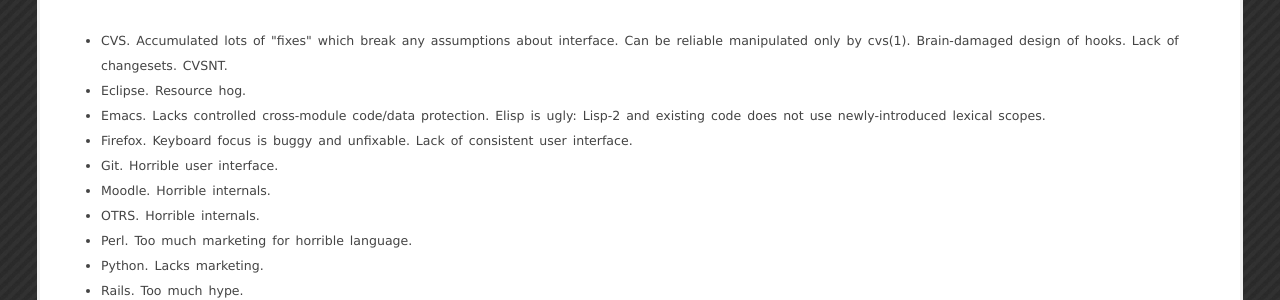
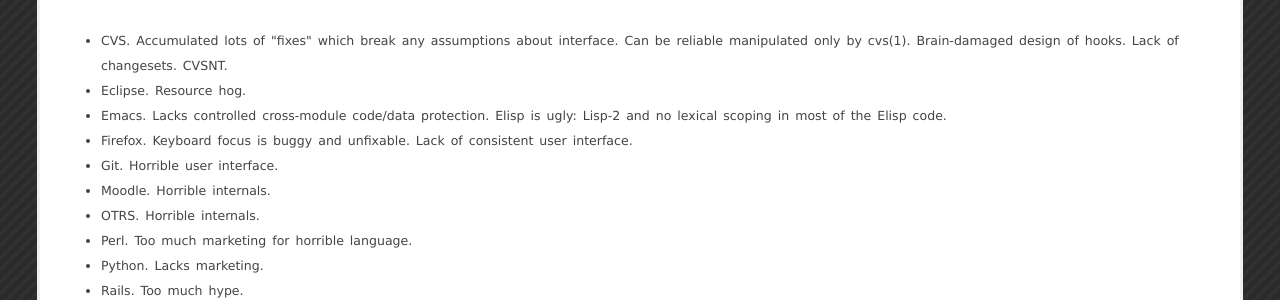
Before and after one commit to dottedmag/dottedmag.net, a Jekyll site: the page built from unsatisfying/index.html, in a window 1280 px wide. Shown: the part 266-566 px from the top of the page. Built offline with Jekyll 4.4.1, drawn with Linux system fonts in a browser that asks for light colours; Markdown is read by kramdown in place of the engine named in the settings.

Commit message:
Lexical scoping in Elisp

```diff
--- a/unsatisfying/index.html
+++ b/unsatisfying/index.html
@@ -15,7 +15,7 @@
   hooks. Lack of changesets. CVSNT.</li>
   <li>Eclipse. Resource hog.</li>
   <li>Emacs. Lacks controlled cross-module code/data protection. Elisp is ugly:
-  Lisp-2 and existing code does not use newly-introduced lexical scopes.</li>
+  Lisp-2 and no lexical scoping in most of the Elisp code.</li>
   <li>Firefox. Keyboard focus is buggy and unfixable. Lack of consistent user
   interface.</li>
   <li>Git. Horrible user interface.</li>
```
